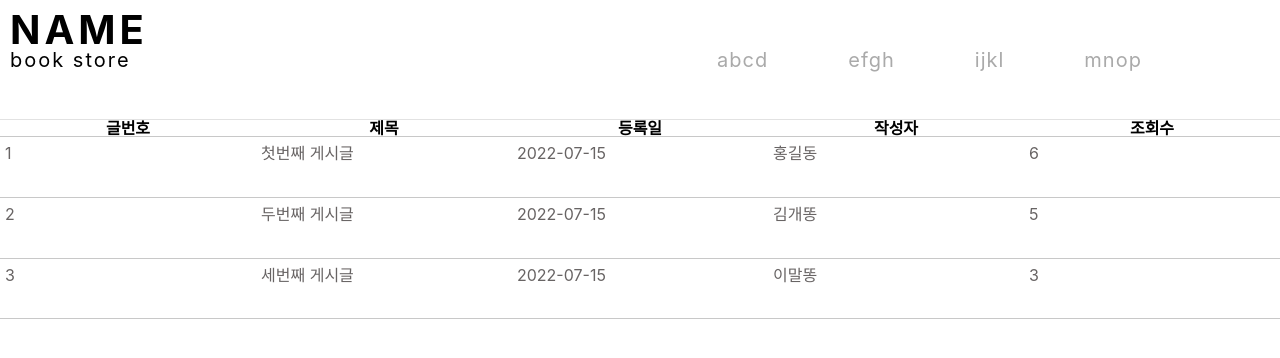
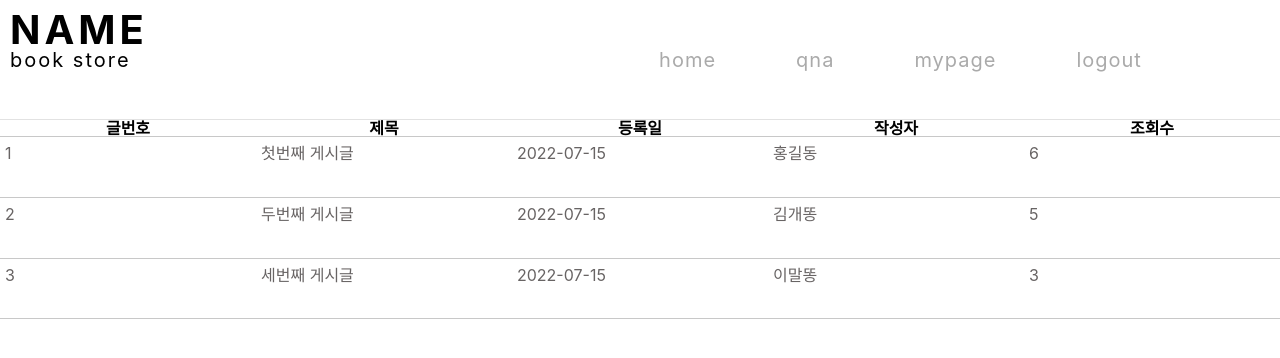
Before and after one commit to jin0610/UsedBook, a React (Create React App) app: page /qna in a window 1280 px wide. Shown: the top 358 px of the page. Built offline with nearby package versions, Linux system fonts and the light colour scheme.

Commit message:
오류 제거

```diff
--- a/src/components/Header/Header.js
+++ b/src/components/Header/Header.js
@@ -12,10 +12,10 @@ class Header extends Component{
                         <li><p href="#">book store</p></li>
                     </div>
                     <div className="header__list">
-                        <li><a href={() => false}>abcd</a></li>
-                        <li><a href={() => false}>efgh</a></li>
-                        <li><a href={() => false}>ijkl</a></li>
-                        <li><a href={() => false}>mnop</a></li>
+                        <li><a href={'/home'}>home</a></li>
+                        <li><a href={() => false}>qna</a></li>
+                        <li><a href={'/mypage'}>mypage</a></li>
+                        <li><a href={'/'}>logout</a></li>
                     </div>
                 </ul>
             </header>
```
